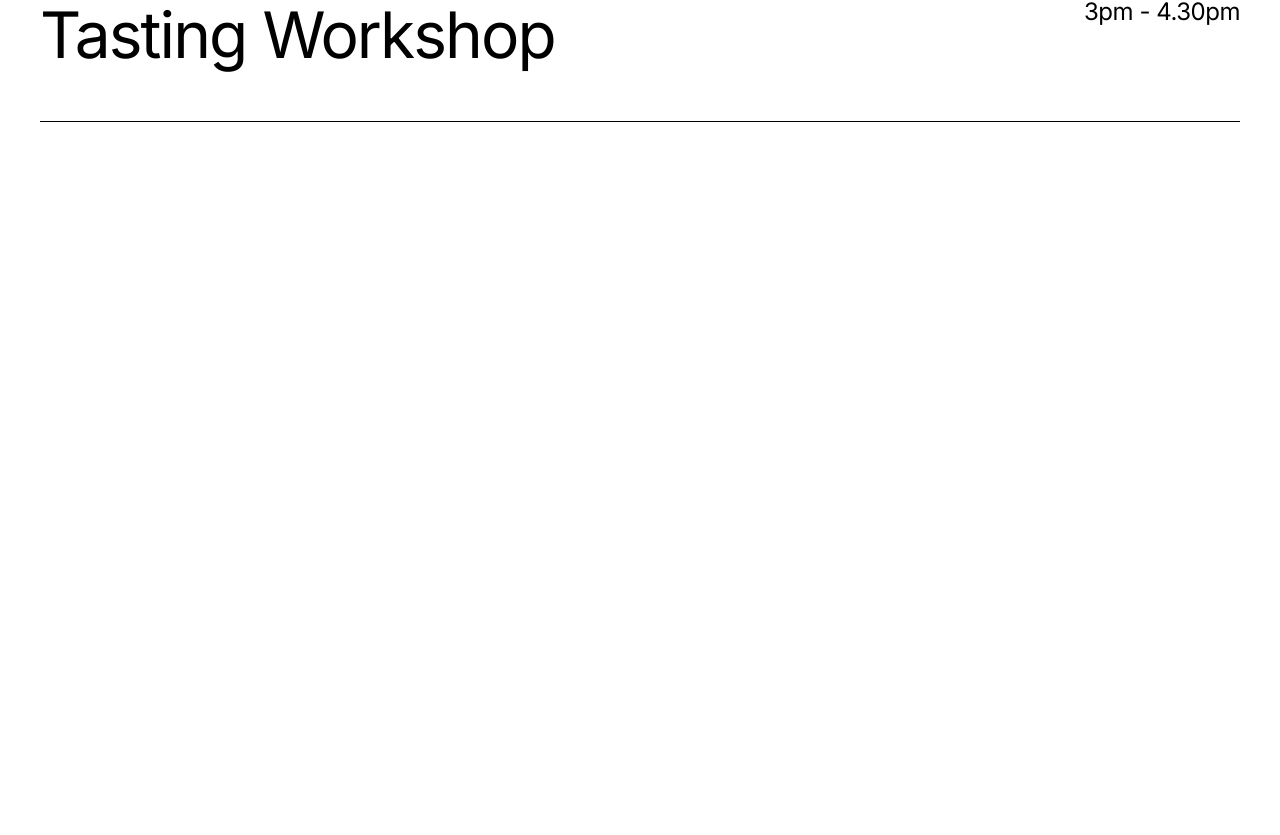
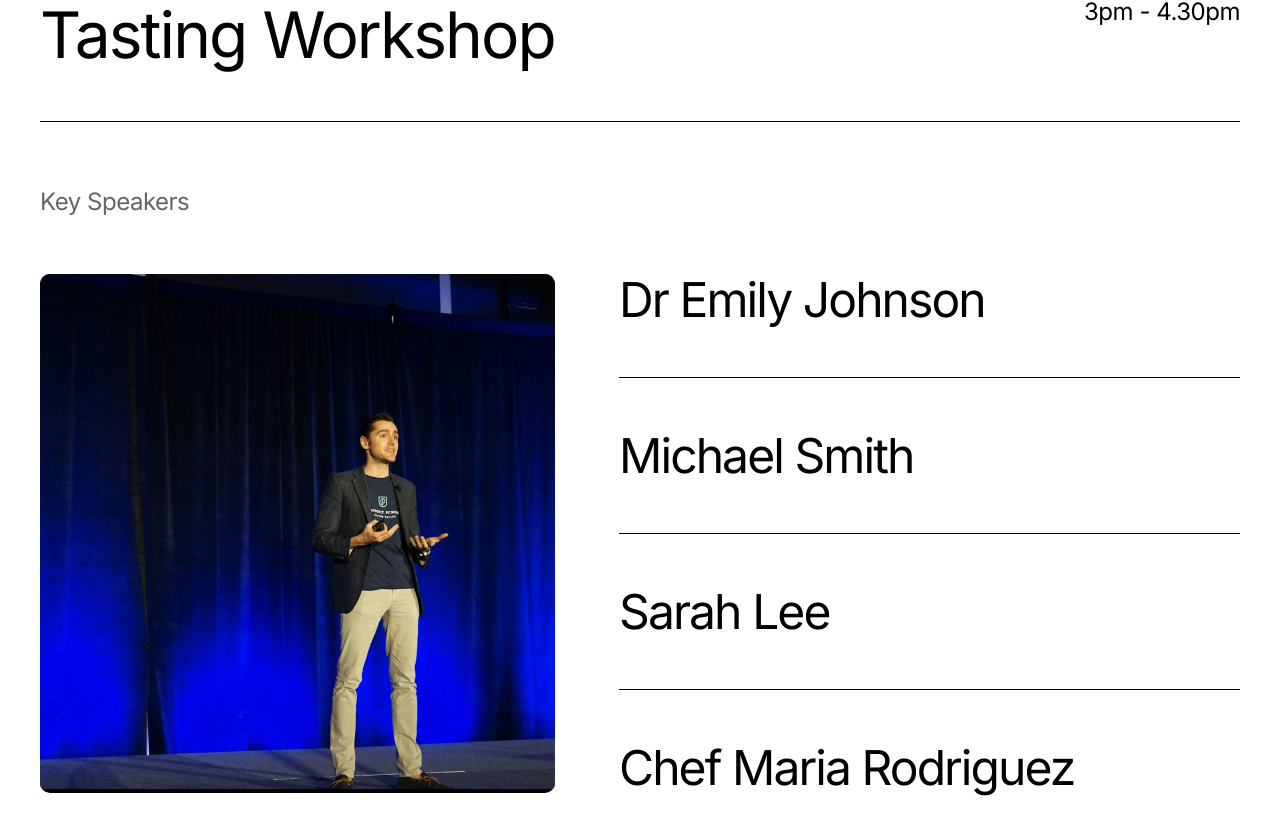
Before and after one commit to MattFMurphy/tt-wr, a React (Create React App) app: page / in a window 1280 px wide. Shown: the part 831-1666 px from the top of the page. Before the commit the page ends 1073 px from the top, so only its background shows below. Built offline with nearby package versions, Linux system fonts and the light colour scheme.

Commit message:
feat: key speakers

```diff
--- a/src/components/App.js
+++ b/src/components/App.js
@@ -1,4 +1,5 @@
 import FeaturedSessions from './FeaturedSessions';
+import KeySpeakers from './KeySpeakers';
 import Header from './header';
 
 function App() {
@@ -12,7 +13,7 @@ function App() {
         <br />
         <br />
 
-
+        <KeySpeakers />
 
         <br />
         <br />
--- a/src/components/FeaturedSessions/elements/Session.js
+++ b/src/components/FeaturedSessions/elements/Session.js
@@ -2,8 +2,6 @@ import React from "react";
 
 const Session = ({ payload }) => {
   const { link, title, image, thumb, time } = payload;
-
-  console.log(thumb.src);
 
   return (
     <li className="c-featured-sessions__session" style={{ cursor: `url(${thumb.src}), pointer` }}>
@@ -16,7 +14,7 @@ const Session = ({ payload }) => {
           {title}
         </h2>
 
-        <div className="c-featured-sessions__session__time text text--large">{time}</div>
+        <p className="c-featured-sessions__session__time text text--large">{time}</p>
       </a>
     </li>
   );
--- /dev/null
+++ b/src/components/KeySpeakers/elements/Speaker.js
@@ -0,0 +1,17 @@
+import React from "react";
+
+const Speaker = ({ payload, setSession }) => {
+  const { link, title, thumb } = payload;
+
+  return (
+    <li className="c-key-speakers__speaker" style={{ cursor: `url(${thumb.src}), pointer` }}>
+      <a className="c-key-speakers__speaker__wrapper" href={link} title={title} onMouseEnter={() => setSession(payload.session)}>
+        <h2 className="c-key-speakers__speaker__title">
+          {title}
+        </h2>
+      </a>
+    </li>
+  );
+}
+
+export default Speaker;
--- /dev/null
+++ b/src/components/KeySpeakers/index.js
@@ -0,0 +1,40 @@
+import React, { useState } from "react";
+import speakers from '../../json/key-speakers.json';
+import Speaker from "./elements/Speaker";
+
+
+const KeySpeakers = () => {
+  const [session, setSession] = useState(null);
+
+  return (
+    <section className="c-key-speakers">
+      <h3 className="text text--large text--light c-key-speakers__heading">Key Speakers</h3>
+
+      <div className="c-key-speakers__wrapper">
+        <div className="c-key-speakers__left">
+          <a className="c-key-speakers__session" href="#">
+            {session ? (
+              <>
+                <div className="c-key-speakers__session__image">
+                  <img src={session.image.src} alt={session.image.alt} />
+                </div>
+
+                <div className="c-key-speakers__session__details">
+                  <h2 className="text text--light-white">Session</h2>
+
+                  <p className="c-key-speakers__session__text text--white">{session.title}</p>
+                </div>
+              </>
+            ) : <img src='images/key-speakers/speaker-placeholder.jpg' alt='Key speakers' />}
+          </a>
+        </div>
+
+        <ul className="c-key-speakers__list">
+          {speakers.map(speaker => <Speaker payload={speaker} key={`speaker--${speaker.index}`} setSession={setSession} />)}
+        </ul>
+      </div>
+    </section>
+  );
+};
+
+export default KeySpeakers;
--- /dev/null
+++ b/src/css/components/_components.key-speakers.scss
@@ -0,0 +1,85 @@
+.c-key-speakers {
+  &__wrapper {
+    display: grid;
+    grid-template-columns: rem(515px) auto;
+    column-gap: rem(64px);
+  }
+
+  &__list {
+    list-style-type: none;
+    margin: 0;
+    padding: 0;
+  }
+
+  &__heading {
+    margin-bottom: rem(48px);
+  }
+
+  &__left {
+    align-self: center;
+  }
+
+  &__session {
+    display: block;
+    border-radius: rem(10px);
+    background-color: black;
+    overflow: hidden;
+
+    &__details {
+      background-color: $colour--blue;
+      height: rem(98px);
+      padding: rem(32px) rem(24px);
+    }
+
+    &__image {
+      height: rem(353px);
+      position: relative;
+      display: flex;
+      align-items: center;
+      justify-content: center;
+      overflow: hidden;
+
+      & > img {
+        max-width: 100%;
+        height: auto;
+      }
+    }
+
+    &__text {
+      font-size: rem(32px);
+      letter-spacing: rem(.64px);
+      font-weight: $weight--medium;
+      margin-bottom: 0;
+    }
+  }
+
+  &__speaker {
+    list-style-type: none;
+
+    &:not(:first-child) {
+      border-top: 1px solid $colour--text;
+    }
+
+    &:first-child {
+      .c-key-speakers__speaker__wrapper {
+        padding-top: 0;
+      }
+    }
+
+    &:last-child {
+      .c-key-speakers__speaker__wrapper {
+        padding-bottom: 0;
+      }
+    }
+
+    &__wrapper {
+      cursor: inherit;
+      display: block;
+      padding: rem(48px) 0;
+    }
+
+    &__title {
+      font-size: rem(48px);
+    }
+  }
+}
--- a/src/css/elements/_elements.text.scss
+++ b/src/css/elements/_elements.text.scss
@@ -3,7 +3,7 @@ p,
   font-size: rem(20px);
   letter-spacing: rem(-0.48px);
   margin-top: 0;
-  margin-bottom: rem(8px);
+  margin-bottom: rem(20px);
 }
 
 .text--large {
@@ -13,3 +13,11 @@ p,
 .text--light {
   color: $colour--text--light;
 }
+
+.text--white {
+  color: $colour--white;
+}
+
+.text--light-white {
+  color: $colour--white--light;
+}
--- a/src/css/styles.scss
+++ b/src/css/styles.scss
@@ -27,3 +27,4 @@
 
 // Components
 @import 'components/components.featured-sessions';
+@import 'components/components.key-speakers';
--- /dev/null
+++ b/src/json/key-speakers.json
@@ -0,0 +1,66 @@
+[
+  {
+    "id": 1,
+    "title": "Dr Emily Johnson",
+    "link": "#",
+    "thumb": {
+      "src": "images/key-speakers/thumbs/emily-johnson.jpg",
+      "alt": "Dr Emily Johnson"
+    },
+    "session": {
+      "title": "The Future of Sustainable Agriculture",
+      "image": {
+        "src": "images/featured-sessions/standard/the-future-of-sustainable-agriculture.jpg",
+        "alt": "Sustainable Agriculture"
+      }
+    }
+  },
+  {
+    "id": 2,
+    "title": "Michael Smith",
+    "link": "#",
+    "thumb": {
+      "src": "images/key-speakers/thumbs/michael-smith.jpg",
+      "alt": "Michael Smith"
+    },
+    "session": {
+      "title": "Mixology Masterclass",
+      "image": {
+        "src": "images/featured-sessions/standard/mixology-masterclass.jpg",
+        "alt": "Mixology Masterclass"
+      }
+    }
+  },
+  {
+    "id": 3,
+    "title": "Sarah Lee",
+    "link": "#",
+    "thumb": {
+      "src": "images/key-speakers/thumbs/sarah-lee.jpg",
+      "alt": "Sarah Lee"
+    },
+    "session": {
+      "title": "From Farm to Fork",
+      "image": {
+        "src": "images/featured-sessions/standard/from-farm-to-fork.jpg",
+        "alt": "From Farm to Fork"
+      }
+    }
+  },
+  {
+    "id": 4,
+    "title": "Chef Maria Rodriguez",
+    "link": "#",
+    "thumb": {
+      "src": "images/key-speakers/thumbs/chef-maria-rodriguez.jpg",
+      "alt": "Chef Maria Rodriguez"
+    },
+    "session": {
+      "title": "Tasting Workshop",
+      "image": {
+        "src": "images/featured-sessions/standard/tasting-workshop.jpg",
+        "alt": "Tasting Workshop"
+      }
+    }
+  }
+]
```
Also changed, not shown: public/images/key-speakers/speaker-placeholder.jpg (added).
